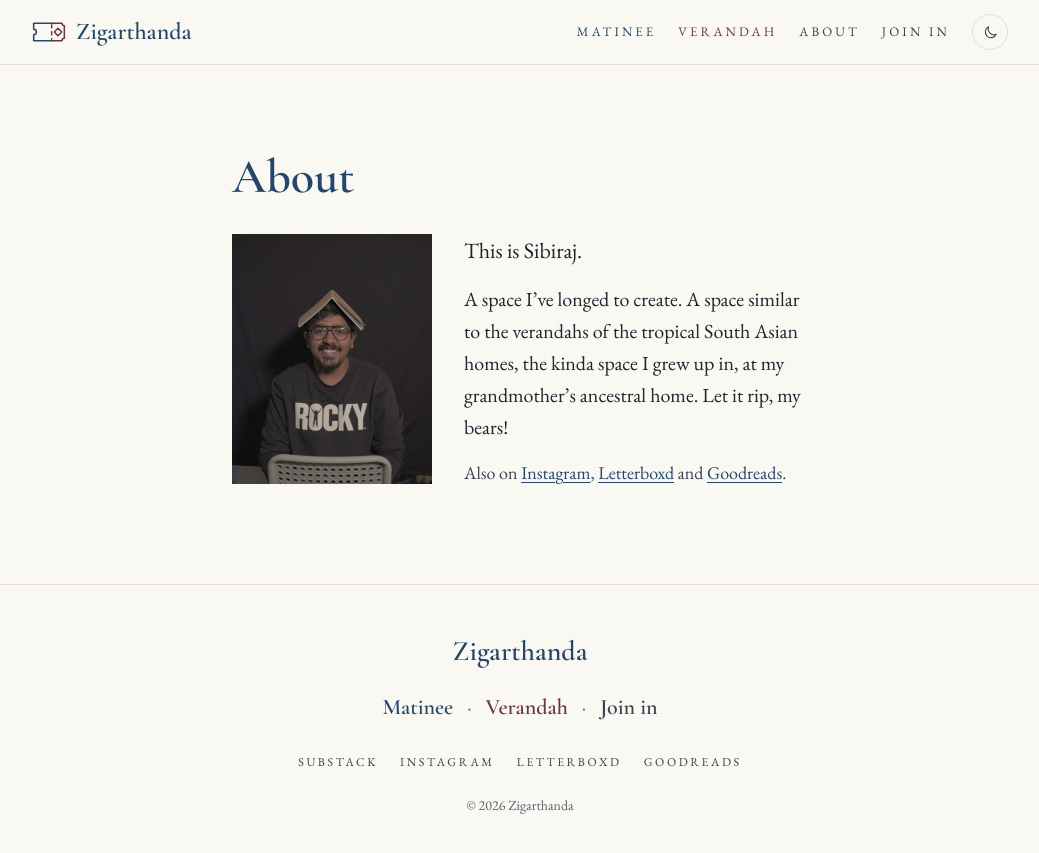
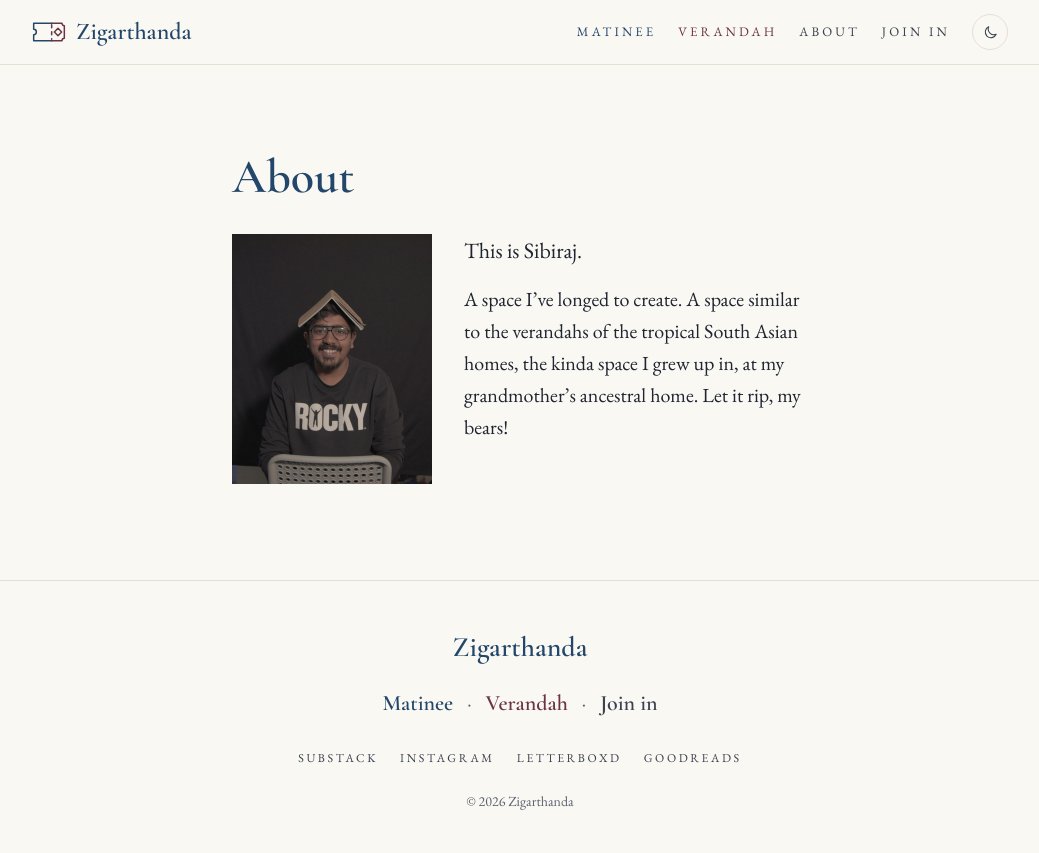
Before and after one commit to sibiusblack/zigarthanda, a Jekyll site: the page index.html, which Jekyll copies as it is, in a window 1280 px wide and 900 px high, scrolled down 2850 px. Shown: the top 853 px of the window, without its empty margins (120-1159 px from the left). Built offline with Jekyll 4.4.1, drawn with Linux system fonts in a browser that asks for light colours.

Commit message:
Remove social media links from about section
Removed the 'Also on' section with social media links.

```diff
--- a/index.html
+++ b/index.html
@@ -161,12 +161,6 @@
         <div class="about-text">
           <p>This is Sibiraj.</p>
           <p>A space I’ve longed to create. A space similar to the verandahs of the tropical South Asian homes, the kinda space I grew up in, at my grandmother’s ancestral home. Let it rip, my bears!</p>
-          <p class="elsewhere">
-            Also on
-            <a href="https://www.instagram.com/zigarthanda">Instagram</a>,
-            <a href="https://letterboxd.com/sibiusblack/">Letterboxd</a> and
-            <a href="https://www.goodreads.com/sibiusblack">Goodreads</a>.
-          </p>
         </div>
       </div>
     </section>
```
